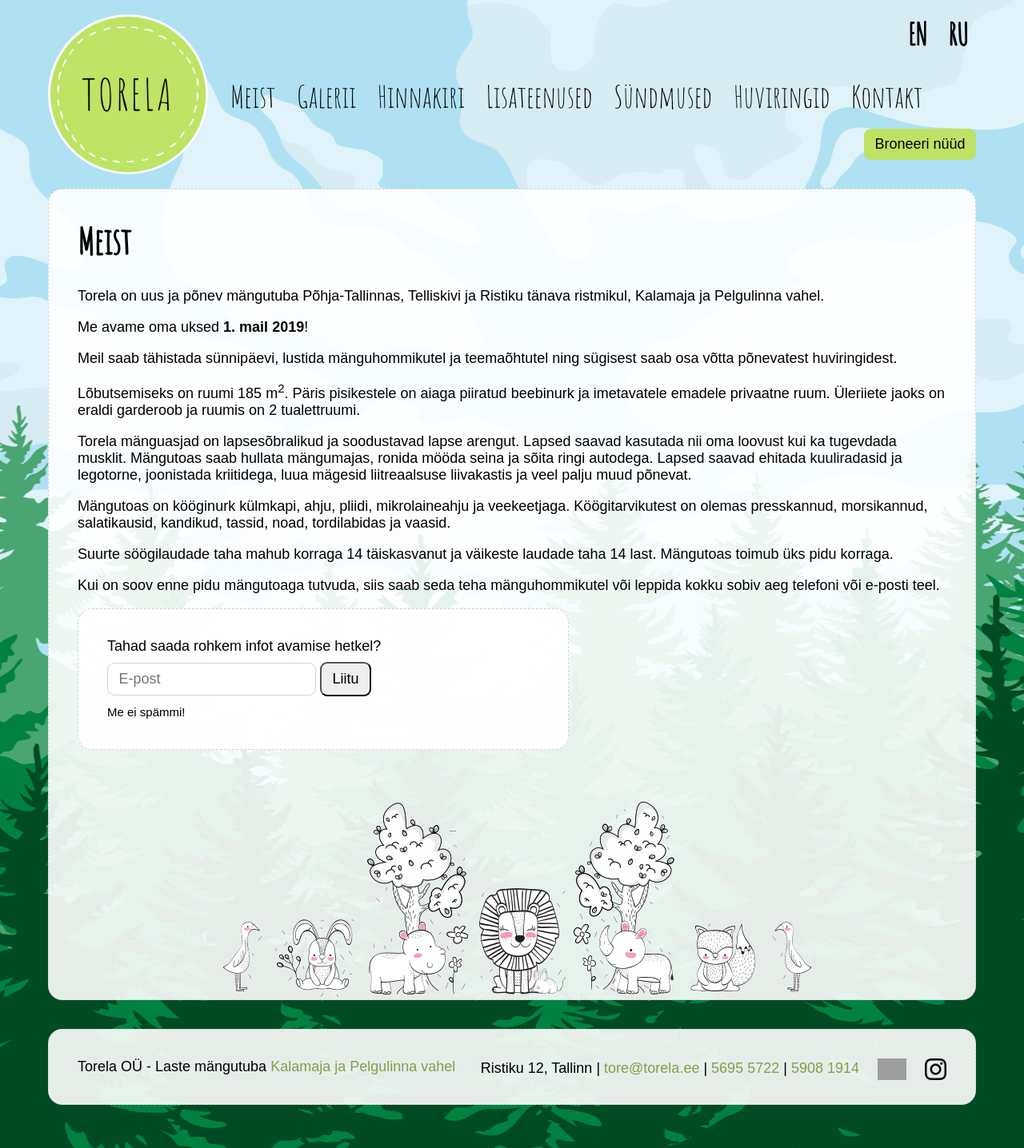
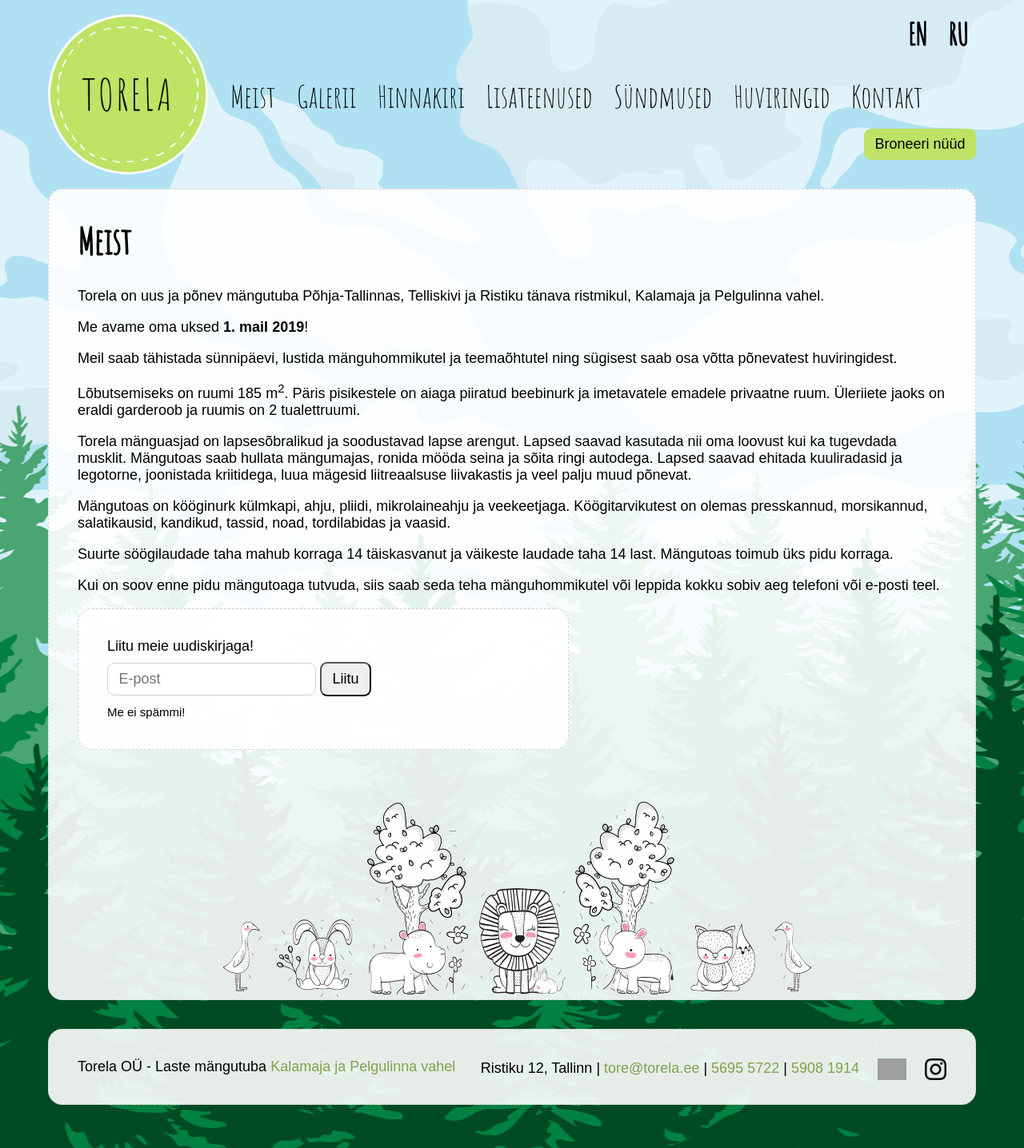
Before and after one commit to mypsik/torela, a Jekyll site: the page built from index.md, in a window 1280 px wide. Shown: the whole page at 80% size. Built offline with Jekyll 4.4.1, drawn with Linux system fonts in a browser that asks for light colours; grey boxes are pictures that could not be loaded.

Commit message:
Lause parandatud

```diff
--- a/_layouts/home.html
+++ b/_layouts/home.html
@@ -9,7 +9,7 @@ layout: default
 {{ content }}
 
 <form id="subscribe" class="block">
-  <label for="email">Tahad saada rohkem infot avamise hetkel?</label>
+  <label for="email">Liitu meie uudiskirjaga!</label>
   <div class="form-row">
     <input id="email" name="email" type="email" placeholder="E-post" required>
     <button>Liitu</button>
```
